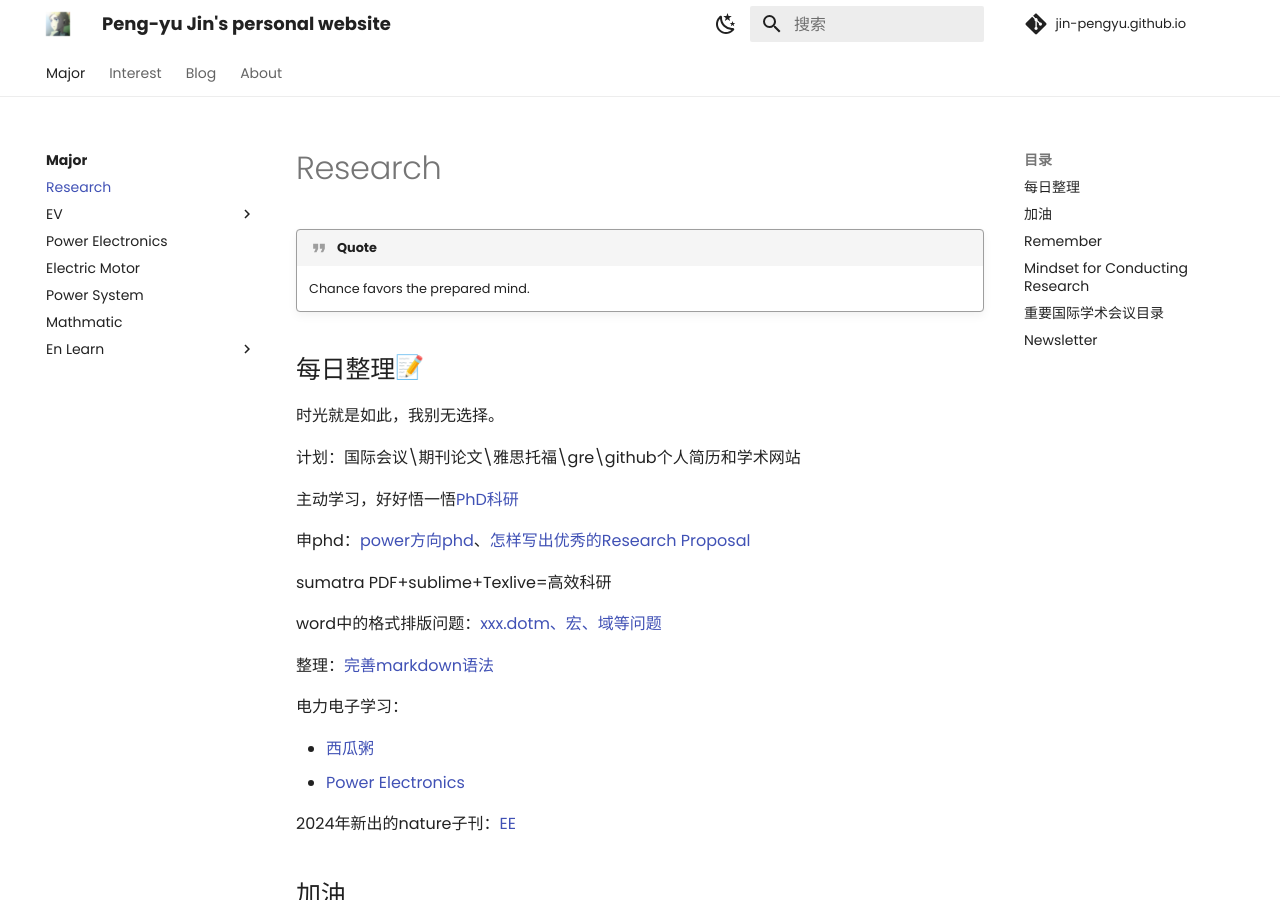
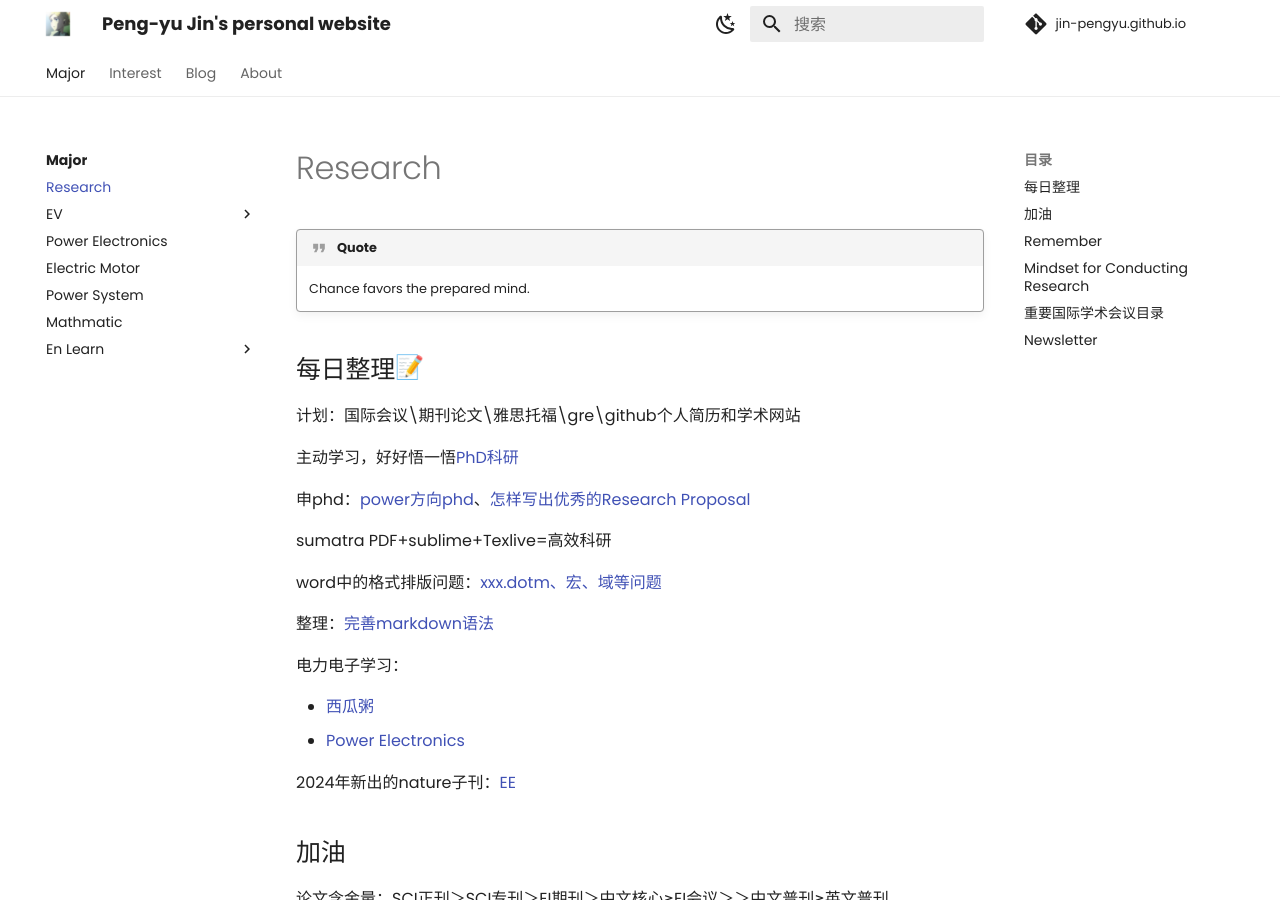
Before and after one commit to Pengyu-Jin/Pengyu-Jin.github.io, an MkDocs documentation site: the page built from docs/major/research/research.md, in a window 1280 px wide and 900 px high. Built offline with MkDocs 1.6.1 and Material for MkDocs 9.7.7, drawn with Linux system fonts in a browser that asks for light colours; emoji names are drawn with the system emoji font; comment, search, counter and statistics services are not loaded.

Commit message:
20240711

```diff
--- a/docs/major/research/research.md
+++ b/docs/major/research/research.md
@@ -3,8 +3,6 @@
     Chance favors the prepared mind.
 
 ## 每日整理:memo:
-时光就是如此，我别无选择。
-
 计划：国际会议\期刊论文\雅思托福\gre\github个人简历和学术网站
 
 主动学习，好好悟一悟[PhD科研](https://zhuanlan.zhihu.com/p/477439202){:target="_blank"}
```
